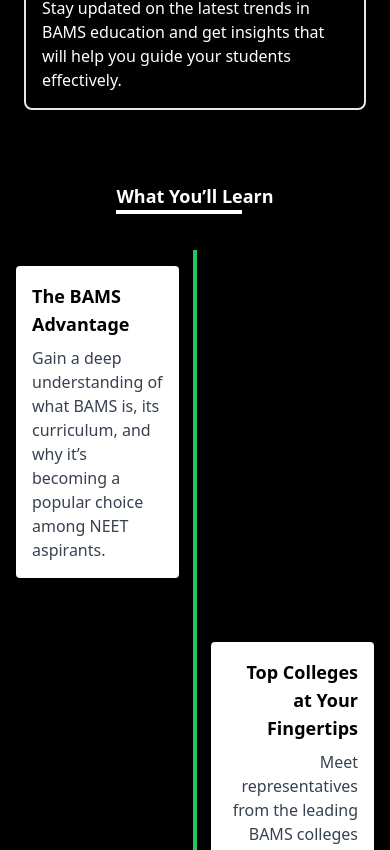
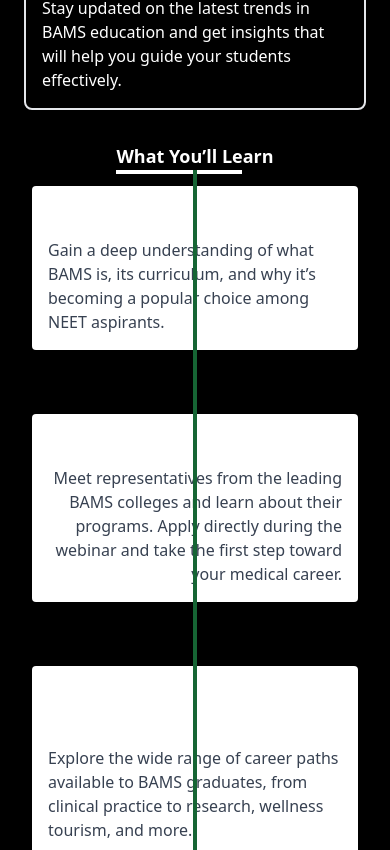
Before and after one commit to Pankajupadhyay01/Landing_page, a React (Vite) app: page / in a window 390 px wide. Shown: the part 3154-4004 px from the top of the page. Built offline with nearby package versions, Linux system fonts and the light colour scheme.

Commit message:
responsive issues resolved

```diff
--- a/src/Components/WebinarAudience.tsx
+++ b/src/Components/WebinarAudience.tsx
@@ -2,6 +2,7 @@ import React from 'react';
 
 const WebinarAudience: React.FC = () => {
   return (
+
     <div className="text-gray-800 py-8 px-6 rounded-lg shadow-lg mt-4">
       <h2 className="text-3xl font-bold text-white mb-6 flex items-center justify-center">Who Should Register for This Webinar:</h2>
       <div className="grid grid-cols-1 md:grid-cols-2 gap-6">
--- a/src/Components/ui/timeline.tsx
+++ b/src/Components/ui/timeline.tsx
@@ -1,4 +1,4 @@
-"use client";
+
 import {
     useScroll,
     useTransform,
--- a/src/Data.ts
+++ b/src/Data.ts
@@ -10,7 +10,7 @@ export interface Faq {
     answer: string
 }
 
-interface TimelineItem {
+export interface TimelineItem {
     title: string;
     description: string;
 }
--- a/src/Page/WhatYouLearn.tsx
+++ b/src/Page/WhatYouLearn.tsx
@@ -1,6 +1,7 @@
 import { useState, useEffect, useRef } from 'react';
-import { timeLine } from '../Data';
+import { timeLine, TimelineItem } from '../Data';
 import Heading from '../Components/Headings';
+import Hero from '../Components/Hero';
 
 const WhatYouLearn = () => {
     const [lineColor, setLineColor] = useState<string>('bg-gray-400');
@@ -26,27 +27,23 @@ const WhatYouLearn = () => {
     }, []);
 
     return (
-        <div className='flex flex-col gap-10 pt-10'>
-            <div>
-
-                <Heading title={"What You’ll Learn"} />
-            </div>
-
-            <div className="relative flex flex-col items-center w-full">
+        <div>
+            <Heading title="What You’ll Learn" />
+            <div className="relative flex flex-col items-center w-full px-4 sm:px-6 lg:px-8">
                 <div
                     ref={timelineRef}
                     className={`absolute w-1 h-full ${lineColor} transition-colors duration-300`}
                     style={{ left: '50%', transform: 'translateX(-50%)' }}
                 ></div>
 
-                {timeLine.map((item, index: number) => (
+                {timeLine.map((item: TimelineItem, index: number) => (
                     <div
                         key={index}
-                        className={`flex w-full mb-8 items-center ${index % 2 === 0 ? 'justify-start' : 'justify-end'} `}
+                        className={`flex w-full mb-8 items-center ${index % 2 === 0 ? 'sm:justify-start' : 'sm:justify-end'}`}
                     >
-                        <div className={`w-1/2 p-4 ${index % 2 === 0 ? 'text-left' : 'text-right'} `}>
-                            <div className="bg-white p-4 rounded shadow-lg ">
-                                <h3 className="font-bold text-lg text-black">{item.title}</h3>
+                        <div className={`w-full sm:w-1/2 p-4 ${index % 2 === 0 ? 'text-left' : 'text-right'}`}>
+                            <div className="bg-white p-4 rounded shadow-lg">
+                                <h3 className="font-bold text-lg">{item.title}</h3>
                                 <p className="mt-2 text-gray-700">{item.description}</p>
                             </div>
                         </div>
@@ -54,6 +51,7 @@ const WhatYouLearn = () => {
                 ))}
             </div>
         </div>
+
     );
 };
 
```
